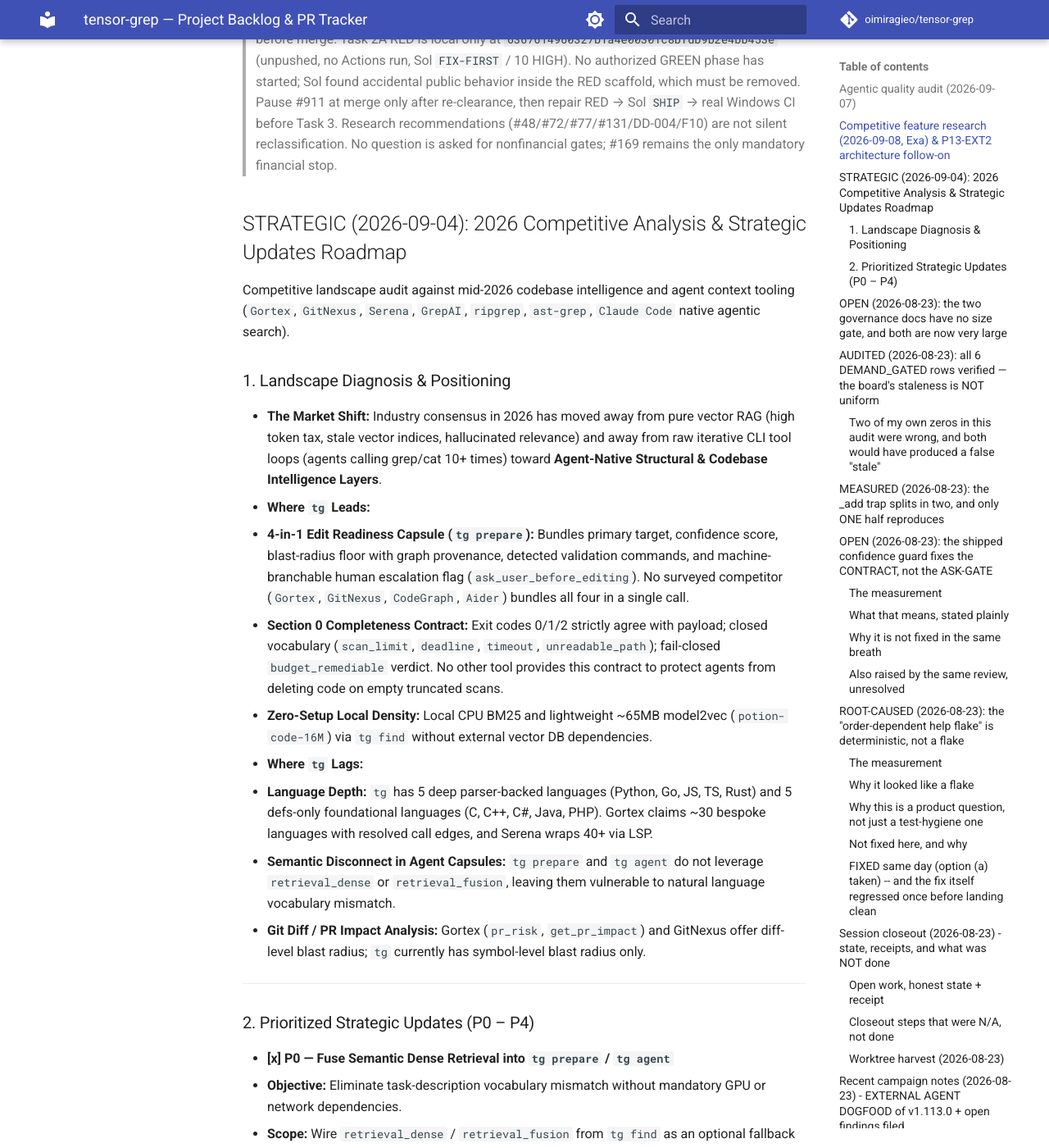
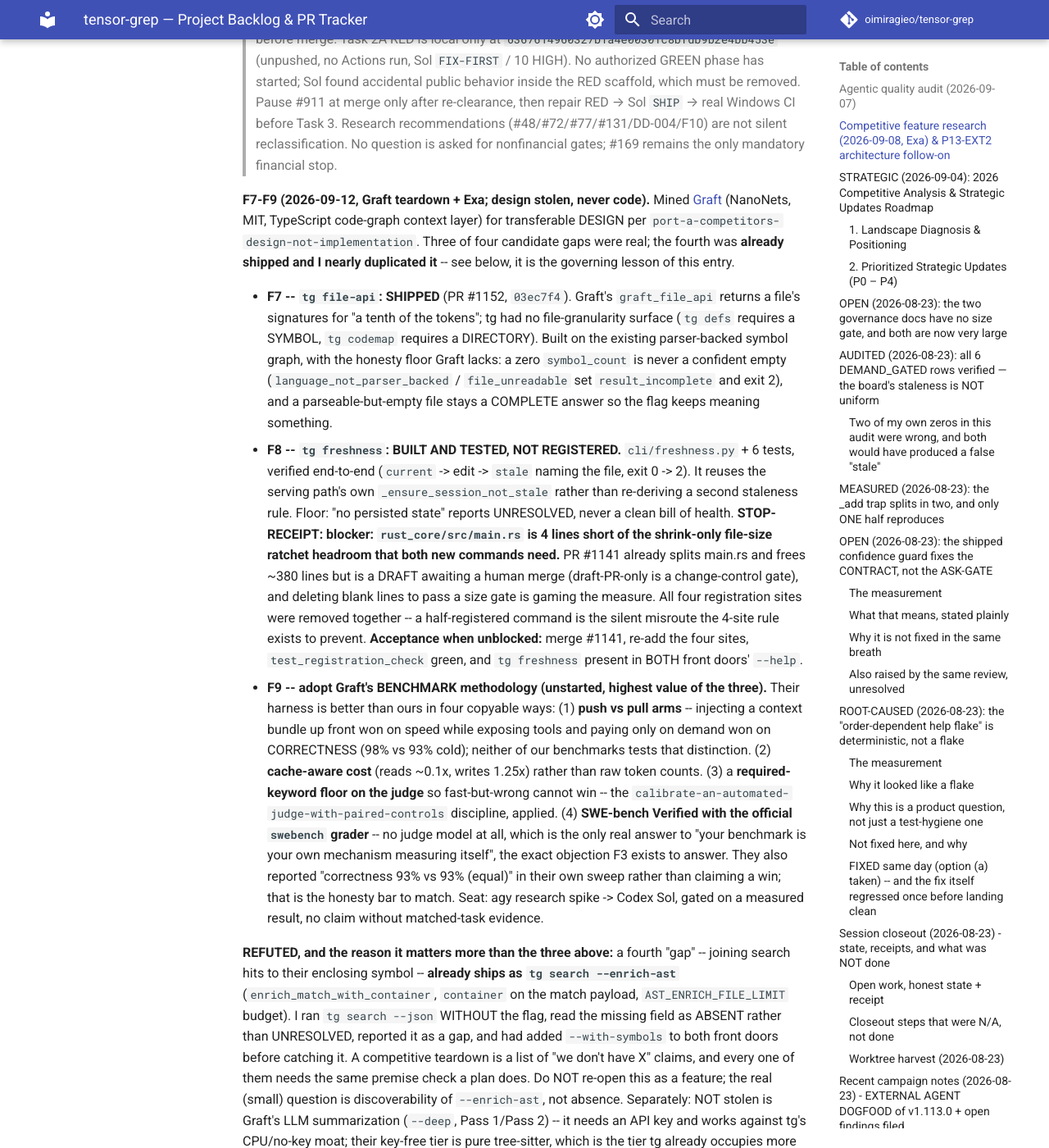
Before and after one commit to oimiragieo/tensor-grep, an MkDocs documentation site: the page built from docs/BACKLOG.md, in a window 1280 px wide and 1400 px high, scrolled down 6081 px. Shown: the whole window at 82% size. Built offline with MkDocs 1.6.1 and Material for MkDocs 9.7.7, drawn with Linux system fonts in a browser that asks for light colours; comment, search, counter and statistics services are not loaded; some of the changed text lies outside the part shown.

Commit message:
docs(backlog): record the Graft teardown as F7-F9, including the gap that was already shipped
F7 tg file-api SHIPPED (03ec7f4). F8 tg freshness built+tested but carries a
STOP-RECEIPT: main.rs is 4 lines short of the shrink-only ratchet headroom, and
the split that frees ~380 lines (PR #1141) is a draft awaiting human merge.
F9 adopts Graft's benchmark methodology -- push-vs-pull arms, cache-aware cost,
a required-keyword judge floor, and SWE-bench Verified under the official
grader, which is the only real answer to 'your benchmark measures your own
mechanism'.

Also records the REFUTED fourth gap: enclosing-symbol-on-search-hits already
ships as `tg search --enrich-ast`. I read a missing field in flagless output as
ABSENT rather than UNRESOLVED and nearly shipped a duplicate surface. A
competitive teardown is a list of absence claims and each one needs the premise
check a plan gets.

Co-Authored-By: Claude Opus 5 (1M context) <noreply@anthropic.com>
Claude-Session: https://claude.ai/code/session_017dXq2wuRT1uZTHEcxvNtc4

```diff
--- a/docs/BACKLOG.md
+++ b/docs/BACKLOG.md
@@ -118,6 +118,52 @@ shares AGT-04's git identity layer. **F8** index/session integrity self-check wi
 >
 
 
+
+**F7-F9 (2026-09-12, Graft teardown + Exa; design stolen, never code).** Mined
+[Graft](https://github.com/NanoNets/Graft) (NanoNets, MIT, TypeScript code-graph context layer) for
+transferable DESIGN per `port-a-competitors-design-not-implementation`. Three of four candidate gaps
+were real; the fourth was **already shipped and I nearly duplicated it** -- see below, it is the
+governing lesson of this entry.
+
+- **F7 -- `tg file-api`: SHIPPED** (PR #1152, `03ec7f4`). Graft's `graft_file_api` returns a file's
+  signatures for "a tenth of the tokens"; tg had no file-granularity surface (`tg defs` requires a
+  SYMBOL, `tg codemap` requires a DIRECTORY). Built on the existing parser-backed symbol graph, with
+  the honesty floor Graft lacks: a zero `symbol_count` is never a confident empty
+  (`language_not_parser_backed` / `file_unreadable` set `result_incomplete` and exit 2), and a
+  parseable-but-empty file stays a COMPLETE answer so the flag keeps meaning something.
+- **F8 -- `tg freshness`: BUILT AND TESTED, NOT REGISTERED.** `cli/freshness.py` + 6 tests, verified
+  end-to-end (`current` -> edit -> `stale` naming the file, exit 0 -> 2). It reuses the serving
+  path's own `_ensure_session_not_stale` rather than re-deriving a second staleness rule. Floor:
+  "no persisted state" reports UNRESOLVED, never a clean bill of health.
+  **STOP-RECEIPT: blocker: `rust_core/src/main.rs` is 4 lines short of the shrink-only file-size
+  ratchet headroom that both new commands need.** PR #1141 already splits main.rs and frees ~380
+  lines but is a DRAFT awaiting a human merge (draft-PR-only is a change-control gate), and deleting
+  blank lines to pass a size gate is gaming the measure. All four registration sites were removed
+  together -- a half-registered command is the silent misroute the 4-site rule exists to prevent.
+  **Acceptance when unblocked:** merge #1141, re-add the four sites, `test_registration_check` green,
+  and `tg freshness` present in BOTH front doors' `--help`.
+- **F9 -- adopt Graft's BENCHMARK methodology (unstarted, highest value of the three).** Their
+  harness is better than ours in four copyable ways: (1) **push vs pull arms** -- injecting a context
+  bundle up front won on speed while exposing tools and paying only on demand won on CORRECTNESS
+  (98% vs 93% cold); neither of our benchmarks tests that distinction. (2) **cache-aware cost**
+  (reads ~0.1x, writes 1.25x) rather than raw token counts. (3) a **required-keyword floor on the
+  judge** so fast-but-wrong cannot win -- the `calibrate-an-automated-judge-with-paired-controls`
+  discipline, applied. (4) **SWE-bench Verified with the official `swebench` grader** -- no judge
+  model at all, which is the only real answer to "your benchmark is your own mechanism measuring
+  itself", the exact objection F3 exists to answer. They also reported "correctness 93% vs 93%
+  (equal)" in their own sweep rather than claiming a win; that is the honesty bar to match. Seat:
+  agy research spike -> Codex Sol, gated on a measured result, no claim without matched-task evidence.
+
+**REFUTED, and the reason it matters more than the three above:** a fourth "gap" -- joining search
+hits to their enclosing symbol -- **already ships as `tg search --enrich-ast`**
+(`enrich_match_with_container`, `container` on the match payload, `AST_ENRICH_FILE_LIMIT` budget).
+I ran `tg search --json` WITHOUT the flag, read the missing field as ABSENT rather than UNRESOLVED,
+reported it as a gap, and had added `--with-symbols` to both front doors before catching it. A
+competitive teardown is a list of "we don't have X" claims, and every one of them needs the same
+premise check a plan does. Do NOT re-open this as a feature; the real (small) question is
+discoverability of `--enrich-ast`, not absence. Separately: NOT stolen is Graft's LLM
+summarization (`--deep`, Pass 1/Pass 2) -- it needs an API key and works against tg's CPU/no-key
+moat; their key-free tier is pure tree-sitter, which is the tier tg already occupies more thoroughly.
 
 ## STRATEGIC (2026-09-04): 2026 Competitive Analysis & Strategic Updates Roadmap
 
```
